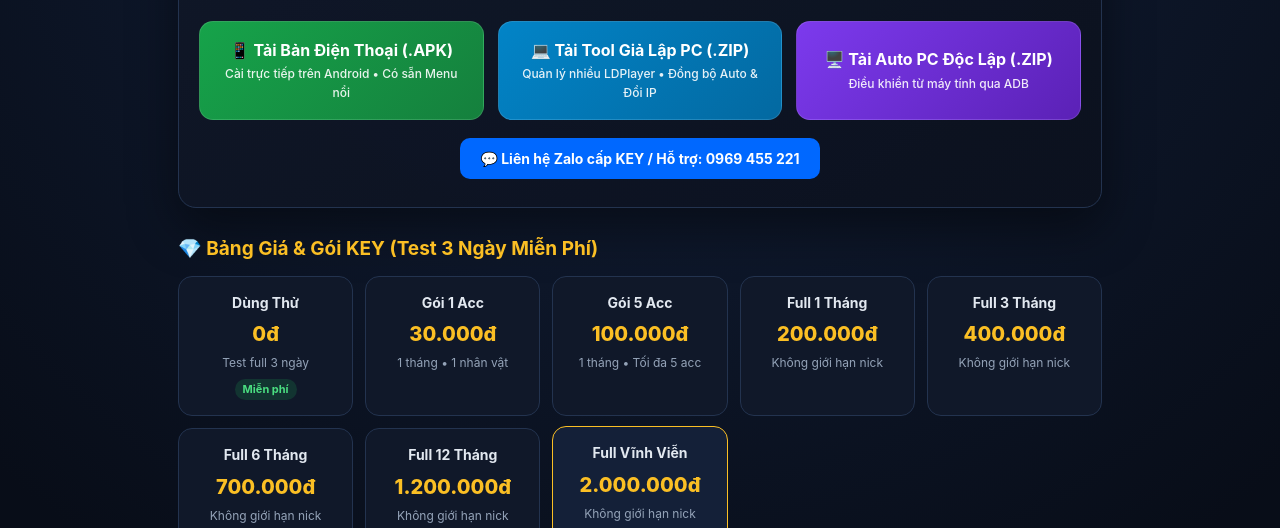
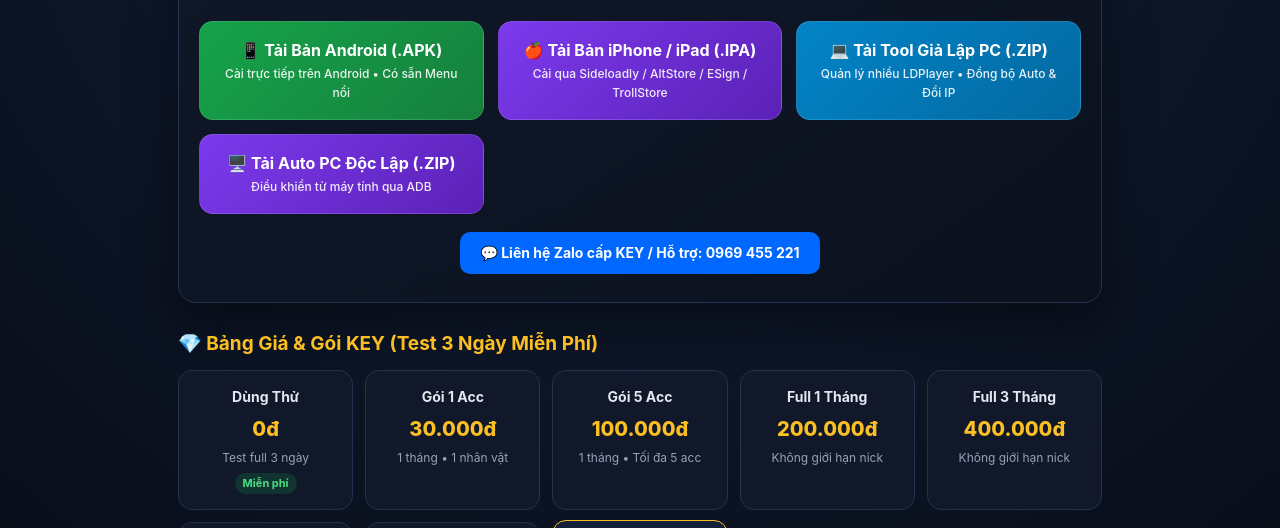
Before and after one commit to namlevnqs-ai/pkauto, a plain HTML site: page index.html in a window 1280 px wide. Shown: the part 229-757 px from the top of the page. Drawn offline with Linux system fonts and the light colour scheme.

Commit message:
Add iOS .ipa download to landing page

```diff
--- a/index.html
+++ b/index.html
@@ -261,8 +261,12 @@
 
       <div class="dl-grid">
         <a class="btn btn-apk" href="https://github.com/namlevnqs-ai/pkauto/releases/latest/download/MULucDia_PKAuto.apk">
-          <span class="title">📱 Tải Bản Điện Thoại (.APK)</span>
+          <span class="title">📱 Tải Bản Android (.APK)</span>
           <span class="desc">Cài trực tiếp trên Android • Có sẵn Menu nổi</span>
+        </a>
+        <a class="btn btn-pc" href="https://github.com/namlevnqs-ai/pkauto/releases/latest/download/PKAuto_iOS.ipa">
+          <span class="title">🍎 Tải Bản iPhone / iPad (.IPA)</span>
+          <span class="desc">Cài qua Sideloadly / AltStore / ESign / TrollStore</span>
         </a>
         <a class="btn btn-emu" href="https://github.com/namlevnqs-ai/pkauto/releases/latest/download/PKAuto_APK.zip">
           <span class="title">💻 Tải Tool Giả Lập PC (.ZIP)</span>
@@ -392,6 +396,7 @@
       <div class="guide">
         <ol>
           <li><strong>Trên điện thoại Android:</strong> Tải file <code>MULucDia_PKAuto.apk</code> ở nút màu xanh lá, mở file để cài đặt (cho phép <em>Cài ứng dụng không rõ nguồn gốc</em> nếu máy hỏi). Vào game mở tab <strong>KEY</strong> bấm <strong>Copy Mã Máy</strong> gửi Zalo để kích hoạt.</li>
+          <li><strong>Trên iPhone / iPad (iOS):</strong> Tải file <code>PKAuto_iOS.ipa</code> rồi cài bằng <strong>Sideloadly / AltStore</strong> (dùng Apple ID thường trên máy tính) hoặc ký bằng <strong>ESign / TrollStore</strong> trên điện thoại.</li>
           <li><strong>Trên giả lập LDPlayer (PC):</strong> Tải <code>PKAuto_APK.zip</code>, giải nén rồi mở <code>PKAuto_APK.exe</code> (nếu Windows Defender cảnh báo, chọn <em>More info -&gt; Run anyway</em> hoặc thêm ngoại lệ thư mục).</li>
           <li><strong>Cập nhật bản mới:</strong> Điện thoại tự tải bản mới ngay trong game (tab <strong>KEY -&gt; Kiểm Tra</strong>); giả lập bấm nút <strong>🚀 Cập Nhật</strong> trên tool.</li>
         </ol>
```
